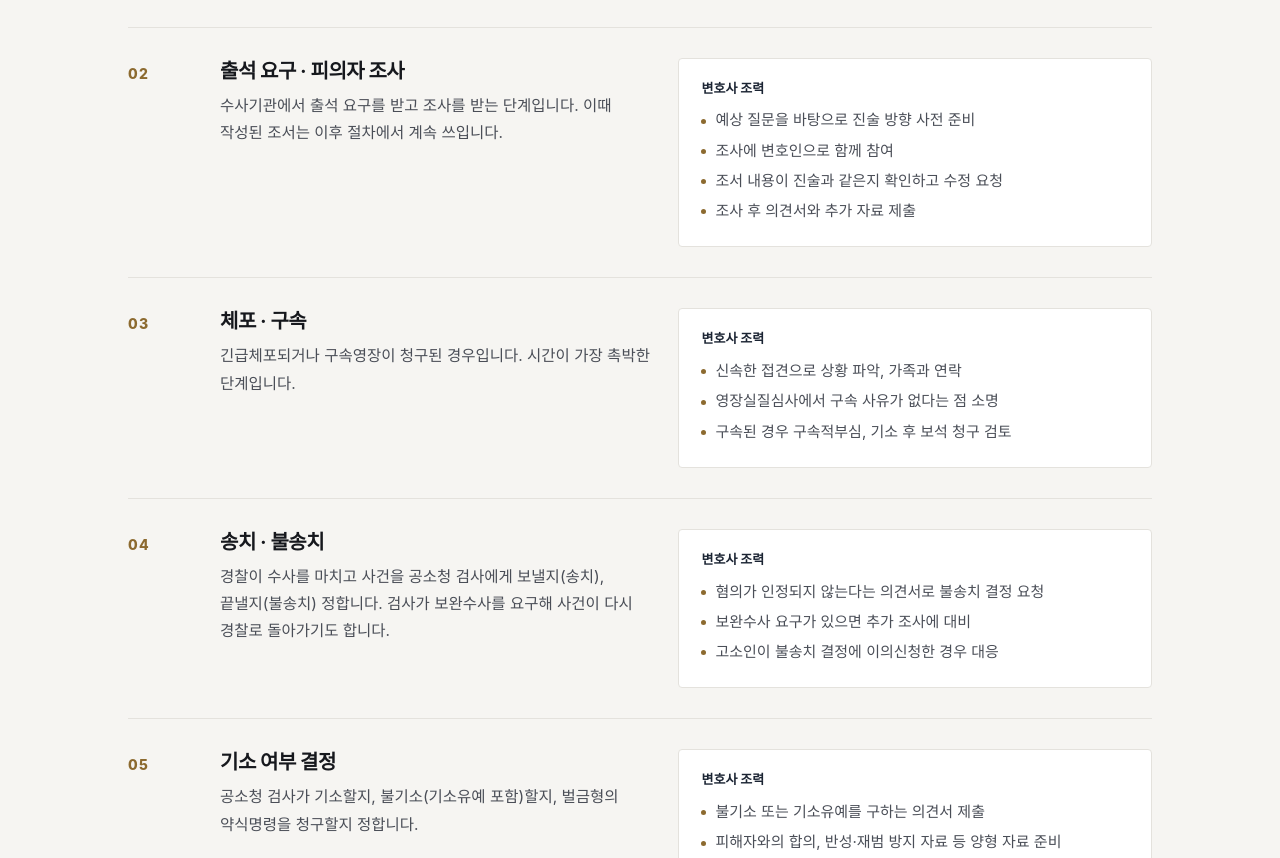
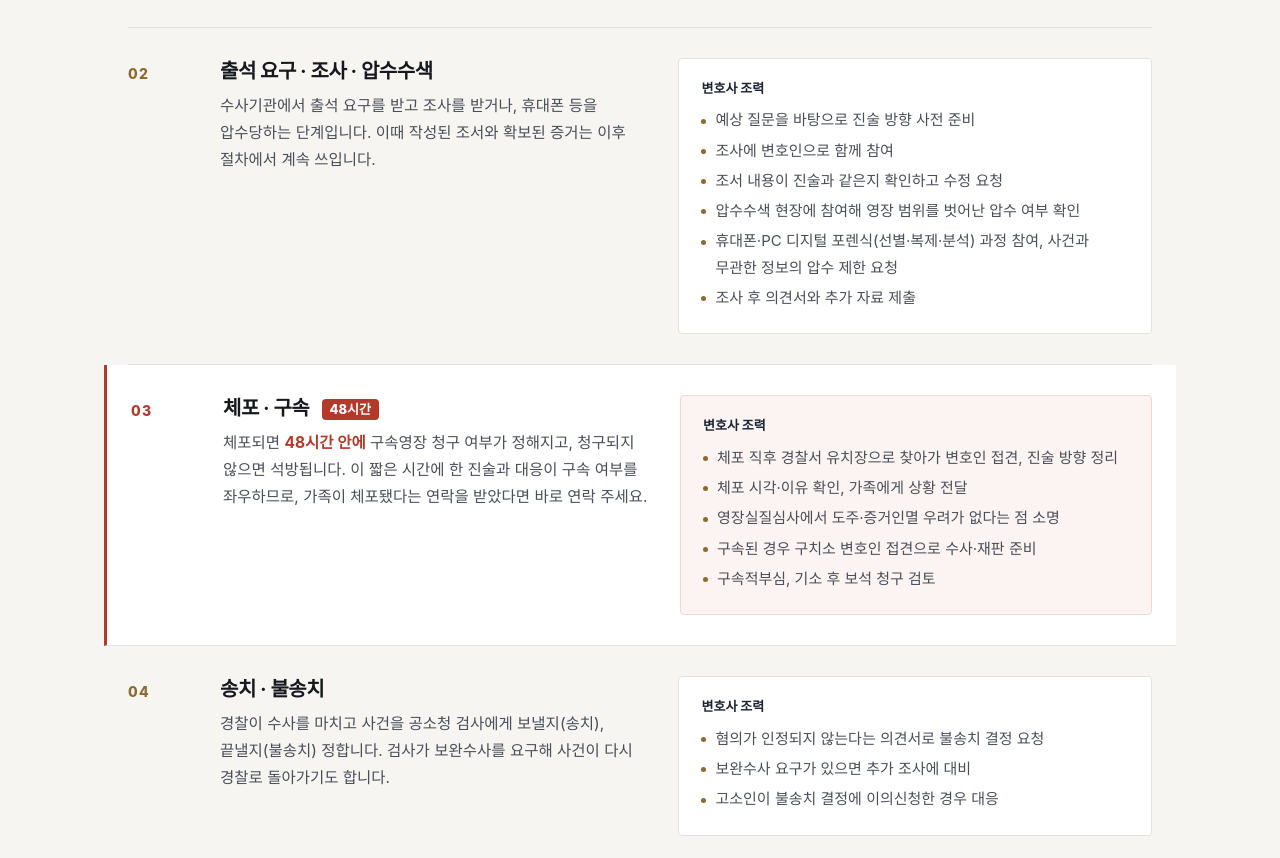
Before and after one commit to cks-law/cks-law.github.io, a plain HTML site: page index.html in a window 1280 px wide. Shown: the part 2106-2964 px from the top of the page. Drawn offline with Linux system fonts and the light colour scheme; a web font is replaced by a local one.

Commit message:
로드맵: 체포·구속 48시간 강조, 유치장·구치소 변호인 접견, 압수수색·포렌식 참여 추가
Co-Authored-By: Claude Opus 5.5 <noreply@anthropic.com>
Claude-Session: https://claude.ai/code/session_014jvJNNMXSpRTqDwnT7j4bK

```diff
--- a/index.html
+++ b/index.html
@@ -16,7 +16,7 @@
 <link rel="canonical" href="https://cks-law.co.kr/">
 <meta name="theme-color" content="#FFFFFF">
 <link rel="stylesheet" href="fonts.css">
-<link rel="stylesheet" href="style.css?v=11">
+<link rel="stylesheet" href="style.css?v=12">
 <script type="application/ld+json">
 {"@context":"https://schema.org","@type":"Attorney","name":"최경수 변호사","url":"https://cks-law.co.kr/","telephone":"+82-2-6011-0523","email":"kschoi@enclaw.co.kr","knowsLanguage":["ko","en"],"alumniOf":"한양대학교 법학전문대학원","areaServed":"KR","knowsAbout":["형사사건","성범죄","음주운전","보이스피싱","사기","마약","구속영장"]}
 </script>
@@ -88,13 +88,13 @@
       </li>
       <li>
         <span class="n">02</span>
-        <div class="r-main"><h3>출석 요구 · 피의자 조사</h3><p>수사기관에서 출석 요구를 받고 조사를 받는 단계입니다. 이때 작성된 조서는 이후 절차에서 계속 쓰입니다.</p></div>
-        <ul class="r-help"><li>예상 질문을 바탕으로 진술 방향 사전 준비</li><li>조사에 변호인으로 함께 참여</li><li>조서 내용이 진술과 같은지 확인하고 수정 요청</li><li>조사 후 의견서와 추가 자료 제출</li></ul>
+        <div class="r-main"><h3>출석 요구 · 조사 · 압수수색</h3><p>수사기관에서 출석 요구를 받고 조사를 받거나, 휴대폰 등을 압수당하는 단계입니다. 이때 작성된 조서와 확보된 증거는 이후 절차에서 계속 쓰입니다.</p></div>
+        <ul class="r-help"><li>예상 질문을 바탕으로 진술 방향 사전 준비</li><li>조사에 변호인으로 함께 참여</li><li>조서 내용이 진술과 같은지 확인하고 수정 요청</li><li>압수수색 현장에 참여해 영장 범위를 벗어난 압수 여부 확인</li><li>휴대폰·PC 디지털 포렌식(선별·복제·분석) 과정 참여, 사건과 무관한 정보의 압수 제한 요청</li><li>조사 후 의견서와 추가 자료 제출</li></ul>
       </li>
-      <li>
+      <li class="urgent">
         <span class="n">03</span>
-        <div class="r-main"><h3>체포 · 구속</h3><p>긴급체포되거나 구속영장이 청구된 경우입니다. 시간이 가장 촉박한 단계입니다.</p></div>
-        <ul class="r-help"><li>신속한 접견으로 상황 파악, 가족과 연락</li><li>영장실질심사에서 구속 사유가 없다는 점 소명</li><li>구속된 경우 구속적부심, 기소 후 보석 청구 검토</li></ul>
+        <div class="r-main"><h3>체포 · 구속 <span class="tag">48시간</span></h3><p>체포되면 <b>48시간 안에</b> 구속영장 청구 여부가 정해지고, 청구되지 않으면 석방됩니다. 이 짧은 시간에 한 진술과 대응이 구속 여부를 좌우하므로, 가족이 체포됐다는 연락을 받았다면 바로 연락 주세요.</p></div>
+        <ul class="r-help"><li>체포 직후 경찰서 유치장으로 찾아가 변호인 접견, 진술 방향 정리</li><li>체포 시각·이유 확인, 가족에게 상황 전달</li><li>영장실질심사에서 도주·증거인멸 우려가 없다는 점 소명</li><li>구속된 경우 구치소 변호인 접견으로 수사·재판 준비</li><li>구속적부심, 기소 후 보석 청구 검토</li></ul>
       </li>
       <li>
         <span class="n">04</span>
--- a/style.css
+++ b/style.css
@@ -70,6 +70,11 @@ p{margin:0}
 .road h3{font-size:20px;margin-bottom:8px}
 .road .r-main p{font-size:15.5px;color:var(--ink2)}
 .r-help{list-style:none;margin:0;padding:18px 22px;background:#fff;border:1px solid var(--line);border-radius:4px;font-size:15px;color:var(--ink2)}
+.road>li.urgent{background:#fff;margin:0 -24px;padding:30px 24px;border-left:3px solid #B3392B}
+.road>li.urgent .n{color:#B3392B}
+.tag{display:inline-block;vertical-align:middle;margin-left:8px;font-size:13px;font-weight:800;color:#fff;background:#B3392B;border-radius:4px;padding:2px 8px;letter-spacing:0}
+.road .r-main b{color:#B3392B}
+.urgent .r-help{background:#FBF4F2;border-color:#F0D9D4}
 .r-help::before{content:"변호사 조력";display:block;font-size:13px;font-weight:800;color:var(--navy);margin-bottom:8px}
 .r-help li{position:relative;padding-left:14px;margin:4px 0}
 .r-help li::before{content:"";position:absolute;left:0;top:.75em;width:5px;height:5px;border-radius:50%;background:var(--accent)}
@@ -128,6 +133,7 @@ p{margin:0}
   .cases{grid-template-columns:1fr}
   .cases li,.cases li:nth-child(even){padding:22px 0;border-left:0}
   .road>li{grid-template-columns:1fr;gap:10px}
+  .road>li.urgent{margin:0 -20px;padding:26px 20px}
   .r-help{grid-column:auto}
   .cv div{grid-template-columns:80px 1fr}
   .form{padding:24px 20px}
```
